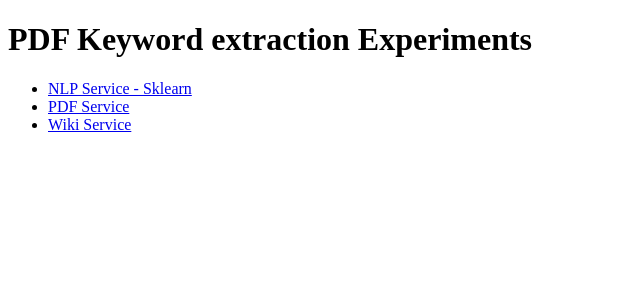
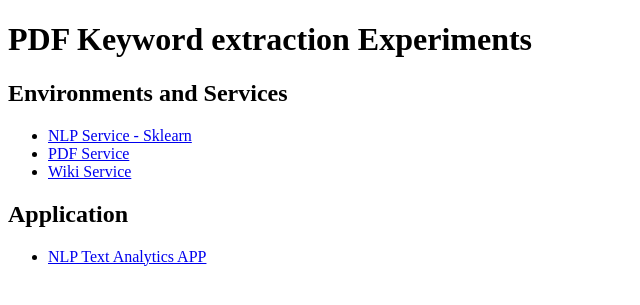
Before and after one commit to Gundlack-C-C/pdf_keyword_APP, a Flask app: page / in a window 1280 px wide. Shown: the top 305 px of the page, without its empty margins (0-640 px from the left). Run offline with Flask 2, Linux system fonts and the light colour scheme.

Commit message:
update index.html and added sections

```diff
--- a/app/templates/index.html
+++ b/app/templates/index.html
@@ -1,6 +1,7 @@
 <!doctype html>
 <title>PDF Keyword App</title>
 <h1>PDF Keyword extraction Experiments</h1>
+<h2>Environments and Services</h2>
 <ul>
     {% for url, label in environments %}
     <li>
@@ -8,3 +9,9 @@
     </li>
     {% endfor %}
 </ul>
+<h2>Application</h2>
+<ul>
+    <li>
+        <a href="{{url_for('set_text')}}">NLP Text Analytics APP</a>
+    </li>
+</ul>
```
